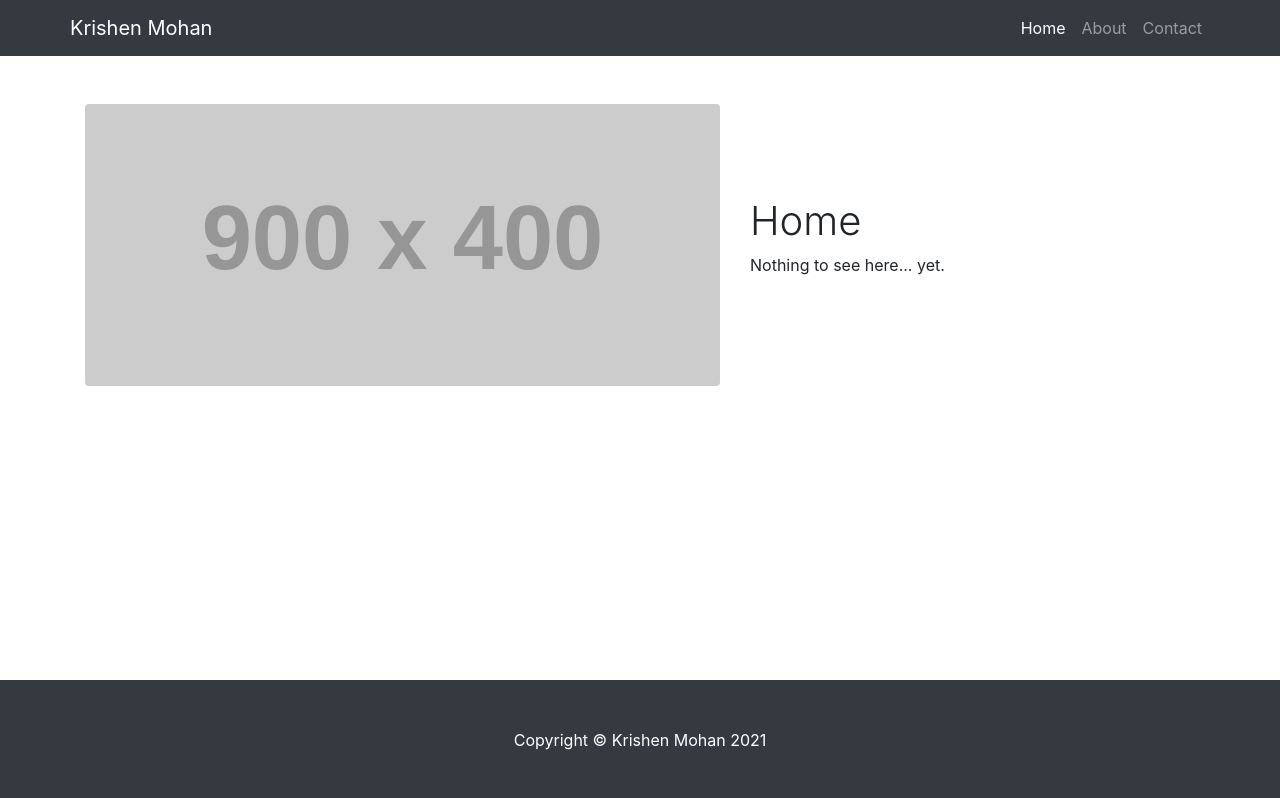
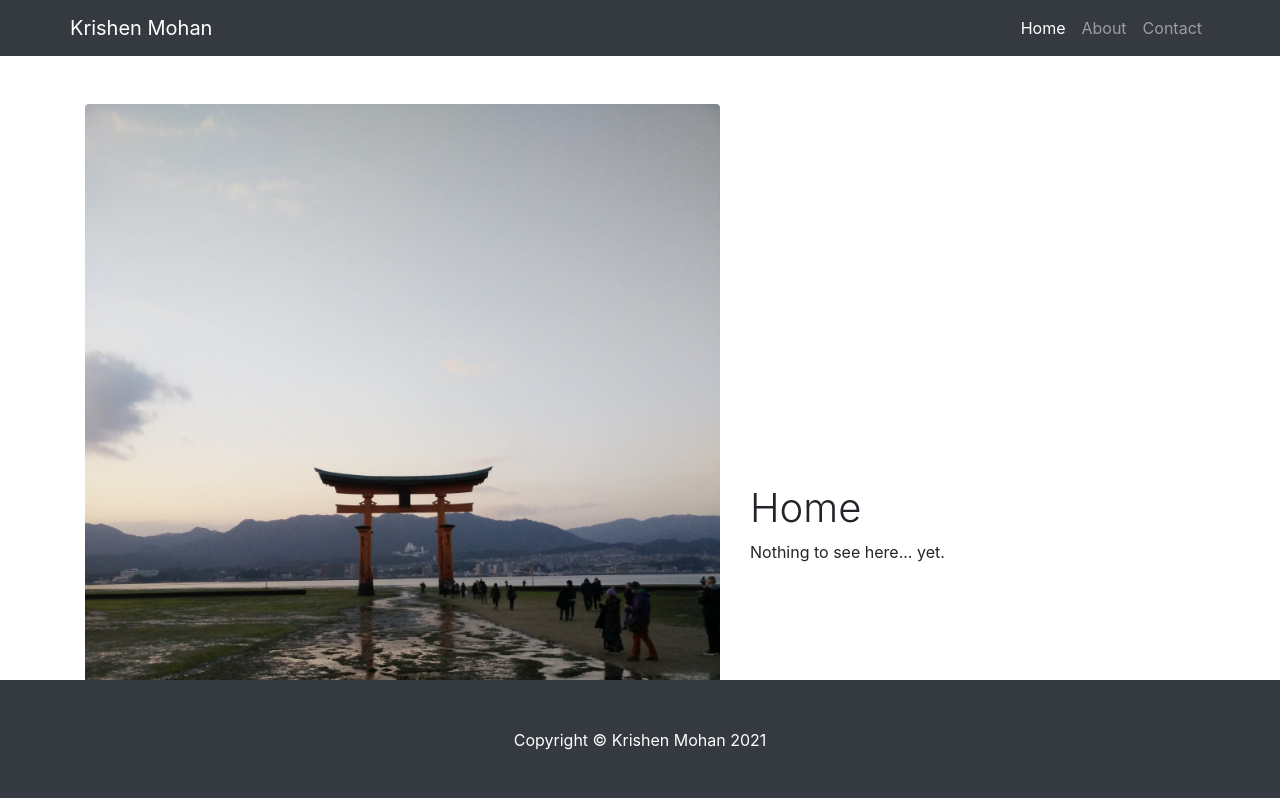
Before and after one commit to krishenm94/krishenm94.github.io, a React (Create React App) app: page / in a window 1280 px wide. Shown: the top 798 px of the page. Built offline with nearby package versions, Linux system fonts and the light colour scheme.

Commit message:
add image

```diff
--- a/src/components/home.jsx
+++ b/src/components/home.jsx
@@ -1,4 +1,5 @@
 import React from "react";
+import { MiyajimaOotori } from "../images";
 
 function Home() {
   return (
@@ -8,7 +9,7 @@ function Home() {
           <div class="col-lg-7">
             <img
               class="img-fluid rounded mb-4 mb-lg-0"
-              src="http://placehold.it/900x400"
+              src={MiyajimaOotori}
               alt=""
             />
           </div>
--- /dev/null
+++ b/src/images/index.js
@@ -0,0 +1 @@
+export { default as MiyajimaOotori } from "./Miyajima Ootori.jpg";
```
Also changed, not shown: src/images/Miyajima Ootori.jpg (added), src/logo.svg (deleted).
